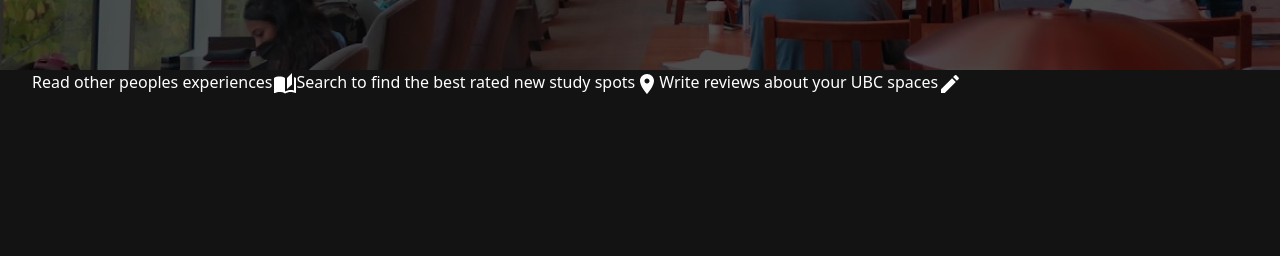
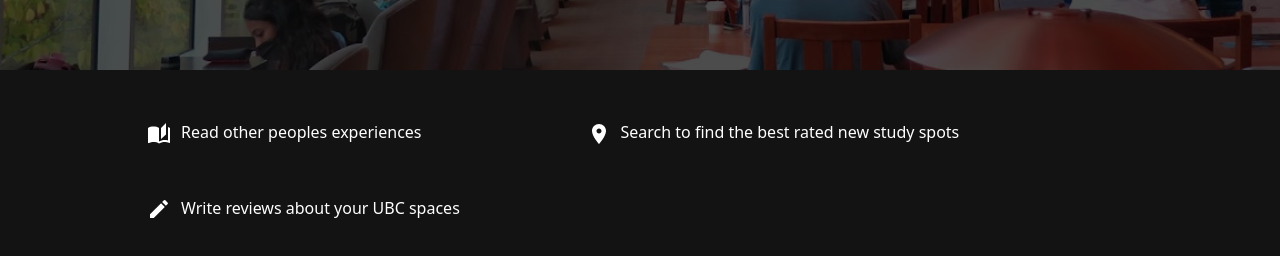
Before and after one commit to ndlee221/StudySpot, a React (Create React App) app in the folder frontend/: page / in a window 1280 px wide. Both pictures are taken after a click on the link "StudySpots". Shown: the part 630-886 px from the top of the page. Built offline with nearby package versions, Linux system fonts and the light colour scheme; no server answers.

Commit message:
icons centered

```diff
--- a/frontend/src/components/Home.js
+++ b/frontend/src/components/Home.js
@@ -23,16 +23,16 @@ function Home({ setHome }) {
             <div className={"footer"}>
                 <ul className={"list"}>
                     <li className={"item"}>
+                        <AutoStoriesIcon className={"itemIcon"}></AutoStoriesIcon>
                         Read other peoples experiences
-                        <AutoStoriesIcon></AutoStoriesIcon>
                     </li>
                     <li className={"item"}>
+                        <RoomIcon className={"itemIcon"}></RoomIcon>
                         Search to find the best rated new study spots
-                        <RoomIcon></RoomIcon>
                     </li>
                     <li className={"item"}>
+                        <CreateIcon className={"itemIcon"}></CreateIcon>
                         Write reviews about your UBC spaces
-                        <CreateIcon></CreateIcon>
                     </li>
                 </ul>
             </div>
--- a/frontend/src/components/home.css
+++ b/frontend/src/components/home.css
@@ -48,4 +48,13 @@ body {
 .item {
     display: inline;
     float: left;
+    margin-left: 115px;
+    margin-right: 50px;
+    margin-top: 50px;
+    word-wrap: break-word;
 }
+
+.itemIcon {
+    margin-right: 10px;
+    font-size: larger;
+}
```
